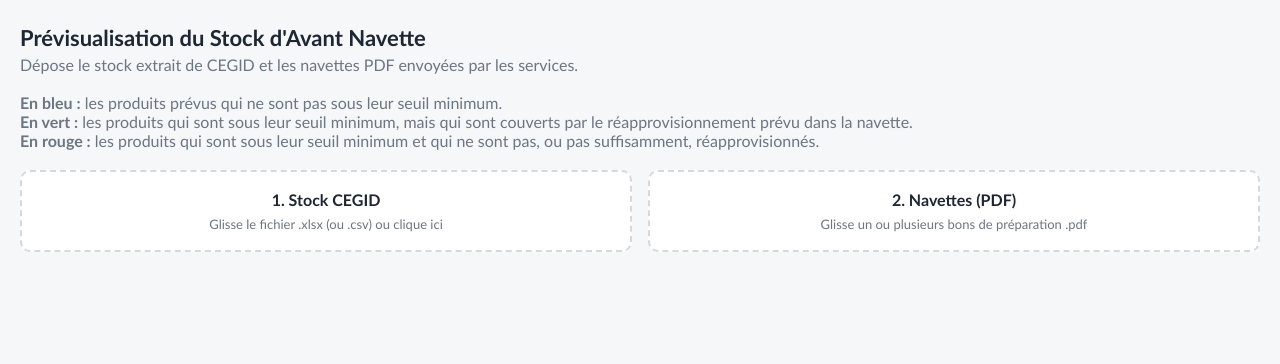
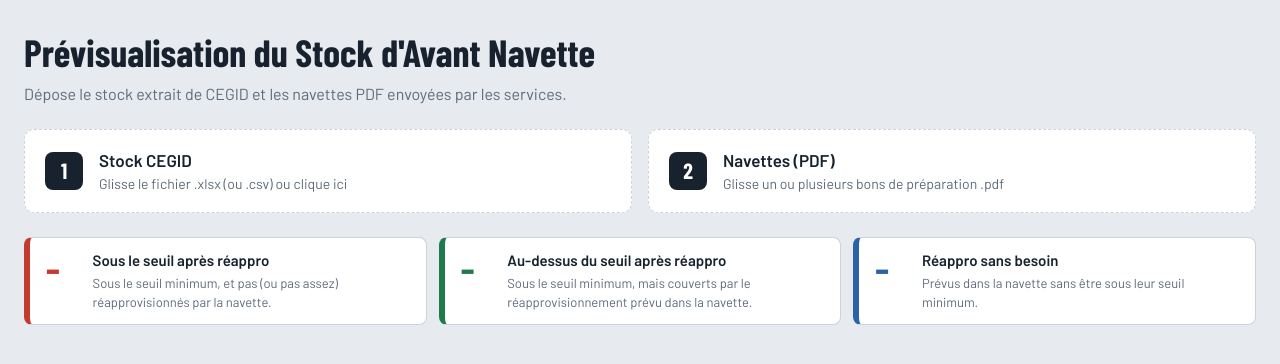
Before and after one commit to axell152/Navette, a Next.js app: page / in a window 1280 px wide. Shown: the top 364 px of the page. Built offline with nearby package versions, Linux system fonts and the light colour scheme.

Commit message:
Add files via upload

```diff
--- a/app/globals.css
+++ b/app/globals.css
@@ -1,59 +1,105 @@
-:root { --bleu: #d9eaf7; --bord: #d5d9de; --texte: #1d2733; --doux: #6b7683; --rouge: #c0392b; --vert: #1e7e4f; }
+:root {
+  --fond: #e7eaee;
+  --surface: #ffffff;
+  --encre: #18222e;
+  --doux: #5e6b79;
+  --trait: #cdd3da;
+  --rouge: #c23b2e; --rouge-t: #fdecea;
+  --vert: #1f7a4d; --vert-t: #e9f6ee;
+  --bleu: #2a63a6; --bleu-t: #e8f1fb;
+  --signal: #f0b429;
+  --police-corps: var(--font-corps), "Segoe UI", Calibri, system-ui, sans-serif;
+  --police-titre: var(--font-titre), "Arial Narrow", "Segoe UI", sans-serif;
+}
 * { box-sizing: border-box; }
-body { margin: 0; font-family: Calibri, "Segoe UI", system-ui, sans-serif; color: var(--texte); background: #f6f7f9; }
-main { max-width: 1400px; margin: 0 auto; padding: 24px 20px 60px; }
-h1 { font-size: 22px; margin: 0 0 4px; }
-.sub { color: var(--doux); margin: 0 0 20px; }
+body { margin: 0; font-family: var(--police-corps); font-size: 15px; line-height: 1.45; color: var(--encre); background: var(--fond); }
+main { max-width: 1400px; margin: 0 auto; padding: 32px 24px 72px; }
+:focus-visible { outline: 2px solid var(--encre); outline-offset: 2px; }
+
+h1 { font-family: var(--police-titre); font-size: 38px; font-weight: 700; line-height: 1.1; margin: 0 0 8px; }
+.sub { color: var(--doux); font-size: 16px; max-width: 62ch; margin: 0 0 24px; }
+
+/* Dépôt des fichiers */
 .zones { display: grid; grid-template-columns: 1fr 1fr; gap: 16px; }
-@media (max-width: 800px) { .zones { grid-template-columns: 1fr; } }
-.zone { border: 2px dashed var(--bord); background: #fff; border-radius: 10px; padding: 18px; text-align: center; cursor: pointer; transition: .15s; }
-.zone:hover, .zone.over { border-color: #5b9bd5; background: #f2f8fd; }
-.zone strong { display: block; font-size: 16px; margin-bottom: 4px; }
-.zone span { color: var(--doux); font-size: 13px; }
-.files { margin-top: 10px; text-align: left; font-size: 13px; }
-.files div { display: flex; justify-content: space-between; gap: 8px; padding: 3px 0; border-top: 1px solid #eef0f2; }
-.files button { border: 0; background: none; color: var(--rouge); cursor: pointer; font-size: 13px; }
-.ok { color: var(--vert); }
-.warn { background: #fff7e0; border: 1px solid #f0d78a; border-radius: 8px; padding: 10px 14px; margin-top: 14px; font-size: 14px; }
-.err { background: #fdecea; border-color: #f0b4ad; }
-.bar { display: flex; flex-wrap: wrap; align-items: center; gap: 14px; margin: 22px 0 10px; }
-.bar input[type=search], .bar select { padding: 7px 10px; border: 1px solid var(--bord); border-radius: 6px; font-size: 14px; background: #fff; }
-.bar label { font-size: 14px; display: flex; align-items: center; gap: 6px; }
-.bar .count { color: var(--doux); font-size: 14px; margin-left: auto; }
-.btn { padding: 8px 14px; border: 1px solid #2f6db3; background: #2f6db3; color: #fff; border-radius: 6px; font-size: 14px; cursor: pointer; }
+.zone { display: flex; align-items: center; gap: 16px; text-align: left; background: var(--surface); border: 1.5px dashed var(--trait); border-radius: 10px; padding: 18px 20px; cursor: pointer; transition: border-color .15s, background .15s, box-shadow .15s; }
+.zone:hover { border-color: var(--encre); background: #f8fafb; }
+.zone.over { border-color: var(--encre); background: #f1f4f7; box-shadow: 0 0 0 4px rgba(24, 34, 46, .1); }
+.zone.rempli { border-style: solid; }
+.zone .num { flex: none; display: grid; place-items: center; width: 38px; height: 38px; border-radius: 8px; background: var(--encre); color: #fff; font-family: var(--police-titre); font-size: 22px; font-weight: 700; }
+.zone.rempli .num { background: var(--vert); }
+.zone .txt strong { display: block; font-size: 17px; font-weight: 600; }
+.zone .txt span { color: var(--doux); font-size: 14px; }
+.files { margin-top: 8px; padding: 0 4px; font-size: 14px; }
+.files div { display: flex; justify-content: space-between; gap: 8px; padding: 5px 0; border-top: 1px solid rgba(24, 34, 46, .1); }
+.files button { border: 0; background: none; color: var(--rouge); cursor: pointer; font: inherit; font-size: 13px; padding: 0 4px; }
+.files button:hover { text-decoration: underline; }
+.ok { color: var(--vert); font-weight: 600; }
+
+/* Messages */
+.warn { background: #fff4d6; border: 1px solid #ecd187; border-left: 4px solid #d9a400; border-radius: 8px; padding: 12px 16px; margin-top: 12px; font-size: 14px; }
+.err { background: var(--rouge-t); border-color: #f0b4ad; border-left-color: var(--rouge); }
+
+/* Statuts : légende + filtres */
+.statuts { display: grid; grid-template-columns: repeat(3, 1fr); gap: 12px; margin: 24px 0 0; }
+.statut { --c: var(--doux); --t: var(--surface); display: flex; align-items: flex-start; gap: 14px; text-align: left; font: inherit; color: inherit; background: var(--surface); border: 1px solid var(--trait); border-left: 6px solid var(--c); border-radius: 8px; padding: 12px 16px; cursor: pointer; transition: background .15s, border-color .15s; }
+.statut:hover:not(:disabled) { background: var(--t); }
+.statut.on { background: var(--t); border-color: var(--c); box-shadow: inset 0 0 0 1px var(--c); }
+.statut:disabled { cursor: default; }
+.statut .chiffre { flex: none; min-width: 2ch; font-family: var(--police-titre); font-size: 36px; font-weight: 700; line-height: 1; color: var(--c); font-variant-numeric: tabular-nums; }
+.statut .etiq { display: block; font-weight: 600; font-size: 15px; }
+.statut .aide { display: block; color: var(--doux); font-size: 13px; margin-top: 2px; }
+.statut.rouge { --c: var(--rouge); --t: var(--rouge-t); }
+.statut.vert { --c: var(--vert); --t: var(--vert-t); }
+.statut.bleu { --c: var(--bleu); --t: var(--bleu-t); }
+
+/* Barre d'outils */
+.bar { display: flex; flex-wrap: wrap; align-items: center; gap: 12px 16px; margin: 20px 0 12px; }
+.bar input[type=search] { width: 290px; max-width: 100%; padding: 9px 12px; border: 1px solid var(--trait); border-radius: 8px; font: inherit; background: var(--surface); }
+.bar input[type=search]:focus { border-color: var(--encre); }
+.bar .count { color: var(--doux); margin-left: auto; }
+.btn { padding: 9px 18px; border: 0; background: var(--encre); color: #fff; border-radius: 8px; font: inherit; font-weight: 600; cursor: pointer; transition: background .15s; }
+.btn:hover:not(:disabled) { background: #2d3d50; }
 .btn:disabled { opacity: .4; cursor: default; }
-.tablewrap { overflow: auto; background: #fff; border: 1px solid var(--bord); border-radius: 8px; max-height: 70vh; }
-table { border-collapse: collapse; width: 100%; font-size: 14px; }
-th { position: sticky; top: 0; background: #eef1f4; text-align: center; font-size: 13px; padding: 9px 8px; border-bottom: 1px solid var(--bord); cursor: pointer; user-select: none; white-space: nowrap; }
-th.q { background: var(--bleu); }
-td { padding: 6px 8px; border-bottom: 1px solid #eef0f2; vertical-align: top; }
-tbody tr:nth-child(even) { background: #fafbfc; }
+.chips { display: flex; flex-wrap: wrap; align-items: center; gap: 6px; }
+.chips b { color: var(--doux); font-weight: 600; margin-right: 2px; }
+.chip { border: 1px solid var(--trait); background: var(--surface); color: var(--encre); border-radius: 999px; padding: 5px 13px; font: inherit; font-size: 14px; cursor: pointer; transition: background .15s, border-color .15s; }
+.chip:hover { border-color: var(--encre); }
+.chip.on { background: var(--encre); border-color: var(--encre); color: #fff; }
+.chip.on::before { content: "✓ "; }
+.lien { border: 0; background: none; color: var(--encre); cursor: pointer; font: inherit; text-decoration: underline; padding: 0; }
+
+/* Tableau */
+.tablewrap { overflow: auto; background: var(--surface); border: 1px solid var(--trait); border-radius: 10px; max-height: 72vh; }
+table { border-collapse: separate; border-spacing: 0; width: 100%; font-size: 14px; }
+th { position: sticky; top: 0; z-index: 1; background: var(--encre); color: #fff; text-align: left; font-weight: 600; font-size: 13.5px; padding: 12px 10px; cursor: pointer; user-select: none; white-space: nowrap; transition: background .15s; }
+th:hover { background: #2d3d50; }
+th.n { text-align: right; }
+th.c, th.q { text-align: center; }
+th.q { box-shadow: inset 0 -3px 0 var(--signal); }
+th.fixe { cursor: default; }
+th.fixe:hover { background: var(--encre); }
+td { padding: 9px 10px; border-bottom: 1px solid rgba(24, 34, 46, .08); vertical-align: top; background: var(--t); }
+td:first-child { padding-left: 14px; box-shadow: inset 5px 0 0 var(--c); }
+tbody tr:hover td { filter: brightness(.96); }
 td.n { text-align: right; font-variant-numeric: tabular-nums; }
 td.c { text-align: center; }
-td.q { font-weight: 700; text-align: center; }
-/* Couleurs de statut : rouge = sous le seuil après réappro, vert = au-dessus du seuil après réappro, bleu = réappro sans besoin */
-tr.s-besoin td { background: #fdecea; }
-tr.s-besoin:nth-child(even) td { background: #fbdcd8; }
-tr.s-besoin td.q { color: #b03225; }
-tr.s-couvert td { background: #e9f6ee; }
-tr.s-couvert:nth-child(even) td { background: #d9efe1; }
-tr.s-couvert td.q { color: #1e7e4f; }
-tr.s-hors td { background: #e8f1fb; }
-tr.s-hors:nth-child(even) td { background: #d8e7f7; }
-tr.s-hors td.q { color: #2a63a6; }
-.legende { display: flex; flex-wrap: wrap; gap: 8px; margin: 0 0 10px; }
-.chips { display: flex; flex-wrap: wrap; align-items: center; gap: 6px; font-size: 14px; }
-.chip { border: 1px solid var(--bord); background: #fff; color: var(--texte); border-radius: 999px; padding: 5px 13px; font-size: 13px; cursor: pointer; font-family: inherit; }
-.chip:hover { border-color: #5b9bd5; }
-.chip.on { background: #2f6db3; border-color: #2f6db3; color: #fff; }
-.chip.on::before { content: "✓ "; }
-.chip.rouge { background: #fbdcd8; border-color: #e5a9a2; }
-.chip.vert { background: #d9efe1; border-color: #a8d3b9; }
-.chip.bleu { background: #d8e7f7; border-color: #a9c6e8; }
-.chip.rouge.on { background: #c0392b; border-color: #c0392b; color: #fff; }
-.chip.vert.on { background: #1e7e4f; border-color: #1e7e4f; color: #fff; }
-.chip.bleu.on { background: #2a63a6; border-color: #2a63a6; color: #fff; }
-.lien { border: 0; background: none; color: #2f6db3; cursor: pointer; font-size: 14px; text-decoration: underline; padding: 0; }
-.det { font-size: 12px; color: var(--doux); }
-.tag { display: inline-block; font-size: 11px; background: #fff0c9; border: 1px solid #f0d78a; border-radius: 4px; padding: 0 5px; margin-left: 4px; color: #7a5b00; }
-.vide { padding: 40px; text-align: center; color: var(--doux); }
+td.ref { font-weight: 600; white-space: nowrap; }
+td.lib { min-width: 260px; }
+td.q { text-align: center; }
+.badge { display: inline-block; padding: 2px 11px; border-radius: 999px; font-weight: 700; font-variant-numeric: tabular-nums; white-space: nowrap; background: var(--surface); color: var(--c); border: 1px solid var(--c); }
+tr.s-besoin .badge { background: var(--rouge); color: #fff; }
+/* rouge = sous le seuil après réappro, vert = couvert par les navettes, bleu = réappro sans besoin */
+tr.s-besoin { --c: var(--rouge); --t: var(--rouge-t); }
+tr.s-couvert { --c: var(--vert); --t: var(--vert-t); }
+tr.s-hors { --c: var(--bleu); --t: var(--bleu-t); }
+.det { font-size: 12.5px; color: var(--doux); }
+.tag { display: inline-block; font-size: 11.5px; background: #fff1c2; border: 1px solid #ecd187; border-radius: 999px; padding: 0 8px; margin-top: 2px; color: #6b5000; }
+.vide { padding: 56px 20px; text-align: center; color: var(--doux); }
+
+@media (max-width: 800px) {
+  main { padding: 20px 14px 56px; }
+  h1 { font-size: 30px; }
+  .zones, .statuts { grid-template-columns: 1fr; }
+  .bar .count { margin-left: 0; }
+}
+@media (prefers-reduced-motion: reduce) { * { transition: none !important; } }
--- a/app/layout.tsx
+++ b/app/layout.tsx
@@ -1,5 +1,9 @@
 import type { Metadata } from "next";
+import { Barlow, Barlow_Condensed } from "next/font/google";
 import "./globals.css";
+
+const corps = Barlow({ subsets: ["latin"], weight: ["400", "500", "600", "700"], variable: "--font-corps", display: "swap" });
+const titre = Barlow_Condensed({ subsets: ["latin"], weight: ["600", "700"], variable: "--font-titre", display: "swap" });
 
 export const metadata: Metadata = {
   title: "Besoin de stock",
@@ -8,7 +12,7 @@ export const metadata: Metadata = {
 
 export default function RootLayout({ children }: { children: React.ReactNode }) {
   return (
-    <html lang="fr">
+    <html lang="fr" className={`${corps.variable} ${titre.variable}`}>
       <body>{children}</body>
     </html>
   );
--- a/app/page.tsx
+++ b/app/page.tsx
@@ -18,20 +18,26 @@ async function lirePdf(file: File) {
   return parseNavettePages(await extractPages(doc));
 }
 
-function Zone(props: { titre: string; aide: string; accept: string; multiple?: boolean; onFiles: (f: File[]) => void; children?: React.ReactNode }) {
+function Zone(props: { num: string; rempli?: boolean; titre: string; aide: string; accept: string; multiple?: boolean; onFiles: (f: File[]) => void; children?: React.ReactNode }) {
   const input = useRef<HTMLInputElement>(null);
   const [over, setOver] = useState(false);
   return (
     <div>
       <div
-        className={`zone${over ? " over" : ""}`}
+        className={`zone${over ? " over" : ""}${props.rempli ? " rempli" : ""}`}
+        role="button"
+        tabIndex={0}
         onClick={() => input.current?.click()}
+        onKeyDown={(e) => { if (e.key === "Enter" || e.key === " ") { e.preventDefault(); input.current?.click(); } }}
         onDragOver={(e) => { e.preventDefault(); setOver(true); }}
         onDragLeave={() => setOver(false)}
         onDrop={(e) => { e.preventDefault(); setOver(false); props.onFiles(Array.from(e.dataTransfer.files)); }}
       >
-        <strong>{props.titre}</strong>
-        <span>{props.aide}</span>
+        <span className="num">{props.rempli ? "✓" : props.num}</span>
+        <div className="txt">
+          <strong>{props.titre}</strong>
+          <span>{props.aide}</span>
+        </div>
         <input ref={input} type="file" hidden accept={props.accept} multiple={props.multiple}
           onChange={(e) => { props.onFiles(Array.from(e.target.files ?? [])); e.target.value = ""; }} />
       </div>
@@ -39,6 +45,12 @@ function Zone(props: { titre: string; aide: string; accept: string; multiple?: b
     </div>
   );
 }
+
+const STATUTS: { id: Statut; cls: string; titre: string; aide: string }[] = [
+  { id: "besoin", cls: "rouge", titre: "Sous le seuil après réappro", aide: "Sous le seuil minimum, et pas (ou pas assez) réapprovisionnés par la navette." },
+  { id: "couvert", cls: "vert", titre: "Au-dessus du seuil après réappro", aide: "Sous le seuil minimum, mais couverts par le réapprovisionnement prévu dans la navette." },
+  { id: "hors", cls: "bleu", titre: "Réappro sans besoin", aide: "Prévus dans la navette sans être sous leur seuil minimum." },
+];
 
 type SortKey = "ordre" | "ref" | "libelle" | "dispo" | "seuil" | "reserve" | "neg" | "attendu" | "besoin";
 
@@ -118,25 +130,16 @@ export default function Page() {
 
   return (
     <main>
-      <h1>Prévisualisation du Stock d'Avant Navette</h1>
-      <p className="sub">
-  Dépose le stock extrait de CEGID et les navettes PDF envoyées par les services.
-  <br />
-  <br />
-  <strong>En bleu :</strong> les produits prévus qui ne sont pas sous leur seuil minimum.
-  <br />
-  <strong>En vert :</strong> les produits qui sont sous leur seuil minimum, mais qui sont couverts par le réapprovisionnement prévu dans la navette.
-  <br />
-  <strong>En rouge :</strong> les produits qui sont sous leur seuil minimum et qui ne sont pas, ou pas suffisamment, réapprovisionnés.
-</p>
+      <h1>Prévisualisation du Stock d&apos;Avant Navette</h1>
+      <p className="sub">Dépose le stock extrait de CEGID et les navettes PDF envoyées par les services.</p>
 
       <div className="zones">
-        <Zone titre="1. Stock CEGID" aide="Glisse le fichier .xlsx (ou .csv) ou clique ici" accept=".xlsx,.xls,.csv,.txt" onFiles={onStock}>
+        <Zone num="1" rempli={!!stock} titre="Stock CEGID" aide="Glisse le fichier .xlsx (ou .csv) ou clique ici" accept=".xlsx,.xls,.csv,.txt" onFiles={onStock}>
           {stock && (
             <div className="files"><div><span className="ok">✓ {stock.source} — {stock.rows.length} articles</span></div></div>
           )}
         </Zone>
-        <Zone titre="2. Navettes (PDF)" aide="Glisse un ou plusieurs bons de préparation .pdf" accept=".pdf" multiple onFiles={onPdfs}>
+        <Zone num="2" rempli={navettes.length > 0} titre="Navettes (PDF)" aide="Glisse un ou plusieurs bons de préparation .pdf" accept=".pdf" multiple onFiles={onPdfs}>
           {navettes.length > 0 && (
             <div className="files">
               {navettes.map((n) => (
@@ -160,6 +163,20 @@ export default function Page() {
         </div>
       )}
 
+      <div className="statuts">
+        {STATUTS.map((st) => (
+          <button key={st.id} type="button" disabled={!stock} aria-pressed={statutSel.includes(st.id)}
+            className={`statut ${st.cls}${statutSel.includes(st.id) ? " on" : ""}`}
+            onClick={() => setStatutSel((x) => toggle(x, st.id))}>
+            <span className="chiffre">{stock ? nb(st.id) : "–"}</span>
+            <span>
+              <span className="etiq">{st.titre}</span>
+              <span className="aide">{st.aide}</span>
+            </span>
+          </button>
+        ))}
+      </div>
+
       {stock && (
         <>
           <div className="bar">
@@ -179,18 +196,6 @@ export default function Page() {
             <button className="btn" disabled={!visibles.length} onClick={exporter}>Exporter en Excel</button>
           </div>
 
-          <div className="legende">
-            <button className={`chip rouge${statutSel.includes("besoin") ? " on" : ""}`} onClick={() => setStatutSel((s) => toggle(s, "besoin"))}>
-              Sous le seuil après réappro ({nb("besoin")})
-            </button>
-            <button className={`chip vert${statutSel.includes("couvert") ? " on" : ""}`} onClick={() => setStatutSel((s) => toggle(s, "couvert"))}>
-              Au-dessus du seuil après réappro ({nb("couvert")})
-            </button>
-            <button className={`chip bleu${statutSel.includes("hors") ? " on" : ""}`} onClick={() => setStatutSel((s) => toggle(s, "hors"))}>
-              Réappro sans besoin ({nb("hors")})
-            </button>
-          </div>
-
           <div className="tablewrap">
             {visibles.length === 0 ? (
               <div className="vide">{rows.length ? "Aucune référence avec ces filtres." : "Aucune référence sous le seuil ni dans une navette."}</div>
@@ -198,23 +203,23 @@ export default function Page() {
               <table>
                 <thead>
                   <tr>
-                    {th("ordre", "#")}{th("ref", "Article")}{th("libelle", "Libellé")}{th("dispo", "Dispo")}{th("seuil", "Seuil mini")}
-                    {th("reserve", "Reservé")}{th("neg", "NEG")}{th("attendu", "Attendu navettes")}{th("besoin", "Quantité nécessaire", "q")}
-                    <th style={{ cursor: "default" }}>Détail navettes</th>
+                    {th("ordre", "#", "c")}{th("ref", "Article")}{th("libelle", "Libellé")}{th("dispo", "Dispo", "n")}{th("seuil", "Seuil mini", "n")}
+                    {th("reserve", "Reservé", "n")}{th("neg", "NEG", "c")}{th("attendu", "Attendu navettes", "n")}{th("besoin", "Quantité nécessaire", "q")}
+                    <th className="fixe">Détail navettes</th>
                   </tr>
                 </thead>
                 <tbody>
                   {visibles.map((r) => (
                     <tr key={r.ref} className={`s-${r.statut}`}>
                       <td className="c det">{r.ordre ?? ""}</td>
-                      <td>{r.ref}</td>
-                      <td>{r.libelle}</td>
+                      <td className="ref">{r.ref}</td>
+                      <td className="lib">{r.libelle}</td>
                       <td className="n">{fmt(r.dispo)}</td>
                       <td className="n">{fmt(r.seuil)}</td>
                       <td className="n">{fmt(r.reserve)}</td>
                       <td className="c">{r.neg}</td>
                       <td className="n">{r.attendu ? fmt(r.attendu) : ""}</td>
-                      <td className="q">{libStatut(r)}</td>
+                      <td className="q"><span className="badge">{libStatut(r)}</span></td>
                       <td className="det">
                         {detail(r).map((d, i) => <div key={i}>{d}</div>)}
                         {r.doublon && <span className="tag">plusieurs lignes</span>}
```
